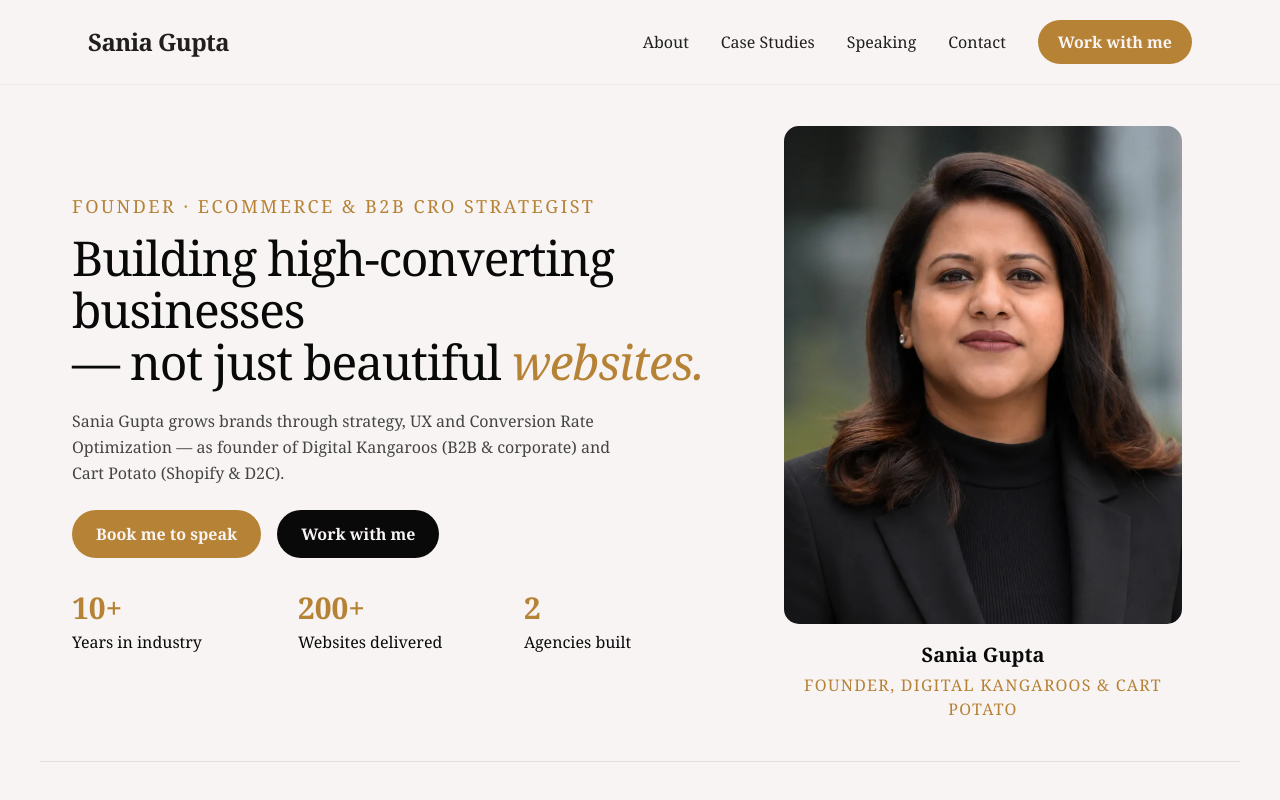
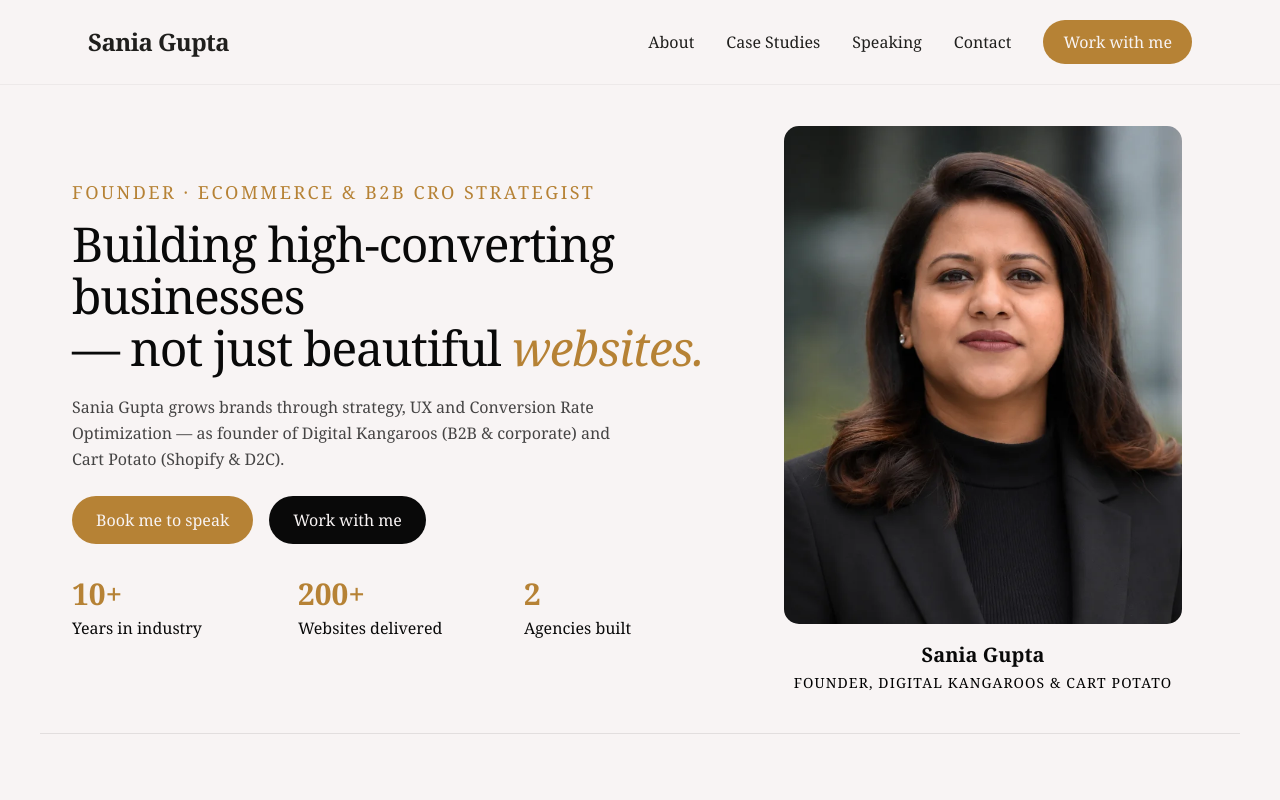
Before and after one commit to dkteam16/Sania-gupta-porfolio, a Next.js app: page / in a window 1280 px wide. Shown: the top 800 px of the page. Built offline with nearby package versions, Linux system fonts and the light colour scheme.

Commit message:
semi bold to medium

```diff
--- a/src/app/page.tsx
+++ b/src/app/page.tsx
@@ -228,7 +228,7 @@ export default function StandalonePortfolio() {
             </a>
             <a
               href="mailto:sania@digitalkangaroos.com?subject=Consulting%20Inquiry"
-              className="inline-flex items-center justify-center font-serif font-semibold text-base sm:text-base rounded-full px-5 py-2.5 bg-[#b68235] text-[#f8f4f4]  hover:-translate-y-0.5  transition-all"
+              className="inline-flex items-center justify-center font-serif font-medium text-base sm:text-base rounded-full px-5 py-2.5 bg-[#b68235] text-[#f8f4f4]  hover:-translate-y-0.5  transition-all"
             >
               Work with me
             </a>
@@ -325,13 +325,13 @@ export default function StandalonePortfolio() {
             <div className="flex flex-col sm:flex-row gap-3 sm:gap-4 mb-6 sm:mb-8 font-serif">
               <a
                 href="mailto:sania@digitalkangaroos.com?subject=Speaking%20Inquiry"
-                className="inline-flex items-center justify-center font-semibold text-base rounded-full px-6 py-3 bg-[#b68235] text-[#f8f4f4]  hover:-translate-y-0.5 transition-all text-center"
+                className="inline-flex items-center justify-center font-medium text-base rounded-full px-6 py-3 bg-[#b68235] text-[#f8f4f4]  hover:-translate-y-0.5 transition-all text-center"
               >
                 Book me to speak
               </a>
               <a
                 href="mailto:sania@digitalkangaroos.com?subject=Consulting%20Inquiry"
-                className="inline-flex items-center justify-center font-semibold text-base rounded-full px-6 py-3 bg-[#090909] text-[#f8f4f4]  hover:-translate-y-0.5 transition-all text-center"
+                className="inline-flex items-center justify-center font-medium text-base rounded-full px-6 py-3 bg-[#090909] text-[#f8f4f4]  hover:-translate-y-0.5 transition-all text-center"
               >
                 Work with me
               </a>
@@ -379,7 +379,7 @@ export default function StandalonePortfolio() {
               <p className="font-serif font-semibold text-base sm:text-lg lg:text-xl m-0 text-[#090909]">
                 Sania Gupta
               </p>
-              <p className="text-[10px] sm:text-base tracking-[0.08em] uppercase text-[#b68235] mt-1">
+              <p className="text-[10px] sm:text-sm tracking-[0.08em] uppercase text-[#000000] mt-1">
                 Founder, Digital Kangaroos &amp; Cart Potato
               </p>
             </div>
```
